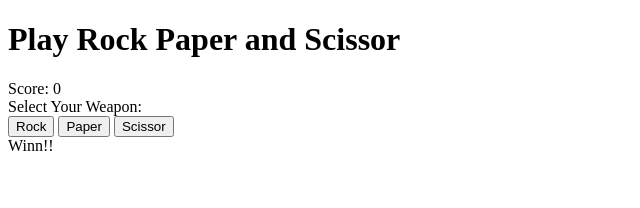
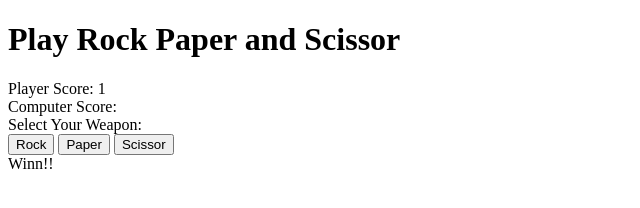
Before and after one commit to sudhanshu042004/Javascript, a plain HTML site: page rock_paper_scissor/index.html in a window 1280 px wide. Both pictures are taken after a click on the button "Rock". Shown: the whole page, without its empty margins (0-640 px from the left). Drawn offline with Linux system fonts and the light colour scheme.

Commit message:
updated scores function and fix bug of game function

```diff
--- a/rock_paper_scissor/Index.js
+++ b/rock_paper_scissor/Index.js
@@ -1,23 +1,14 @@
 let player;
-let count=0;
+let P_count = 0;
+let C_count = 0;
 
-const score = document.querySelector("#score");
-score.textContent=count;
+const playerscore = document.querySelector("#pscore");
+const computerscore = document.querySelector("#cscore");
 
 const playerSelection = document.querySelector("#player");
 
-//random weapon for computer
-let computer;
-let selection = Math.random();
-if (selection < 0.34) {
-  computer = "rock";
-} else if (selection <= 0.67) {
-  computer = "paper";
-} else computer = "scissor";
-
-
 //game
- function Game(x,y) {
+function Game(x, y) {
   if (
     (x == "rock" && y == "rock") ||
     (x == "paper" && y == "paper") ||
@@ -30,22 +21,35 @@ if (selection < 0.34) {
     (x == "scissor" && y == "rock")
   ) {
     playerSelection.textContent = "Loose!!";
+    C_count += 1;
+    computerscore.textContent = C_count;
   } else if (
     (x == "rock" && y == "scissor") ||
     (x == "paper" && y == "rock") ||
     (x == "scissor" && y == "paper")
   ) {
     playerSelection.textContent = "Winn!!";
+    P_count += 1;
+    playerscore.textContent = P_count;
   } else playerSelection.textContent = "Enter Correct Option!!";
-};
+}
 
 // player weapon selection
 const buttons = document.querySelectorAll("button");
+
 buttons.forEach((button) => {
   button.addEventListener("click", () => {
+
+    //random weapon for computer
+    let computer;
+    let selection = Math.random();
+    if (selection < 0.34) {
+      computer = "rock";
+    } else if (selection <= 0.67) {
+      computer = "paper";
+    } else computer = "scissor";
+
     player = button.id;
-    //check
-    console.log(player,computer);
-    Game(player,computer);
+    Game(player, computer);
   });
 });
--- a/rock_paper_scissor/index.html
+++ b/rock_paper_scissor/index.html
@@ -9,7 +9,8 @@
 <body>
     <div>
         <h1>Play Rock Paper and Scissor</h1>
-        <div>Score: <span id="score"></span> </div>
+        <div>Player Score: <span id="pscore"></span></div>
+        <div>Computer Score: <span id="cscore"></span> </div>
         Select Your Weapon:
         <div>
             <button id="rock">Rock</button>
```
